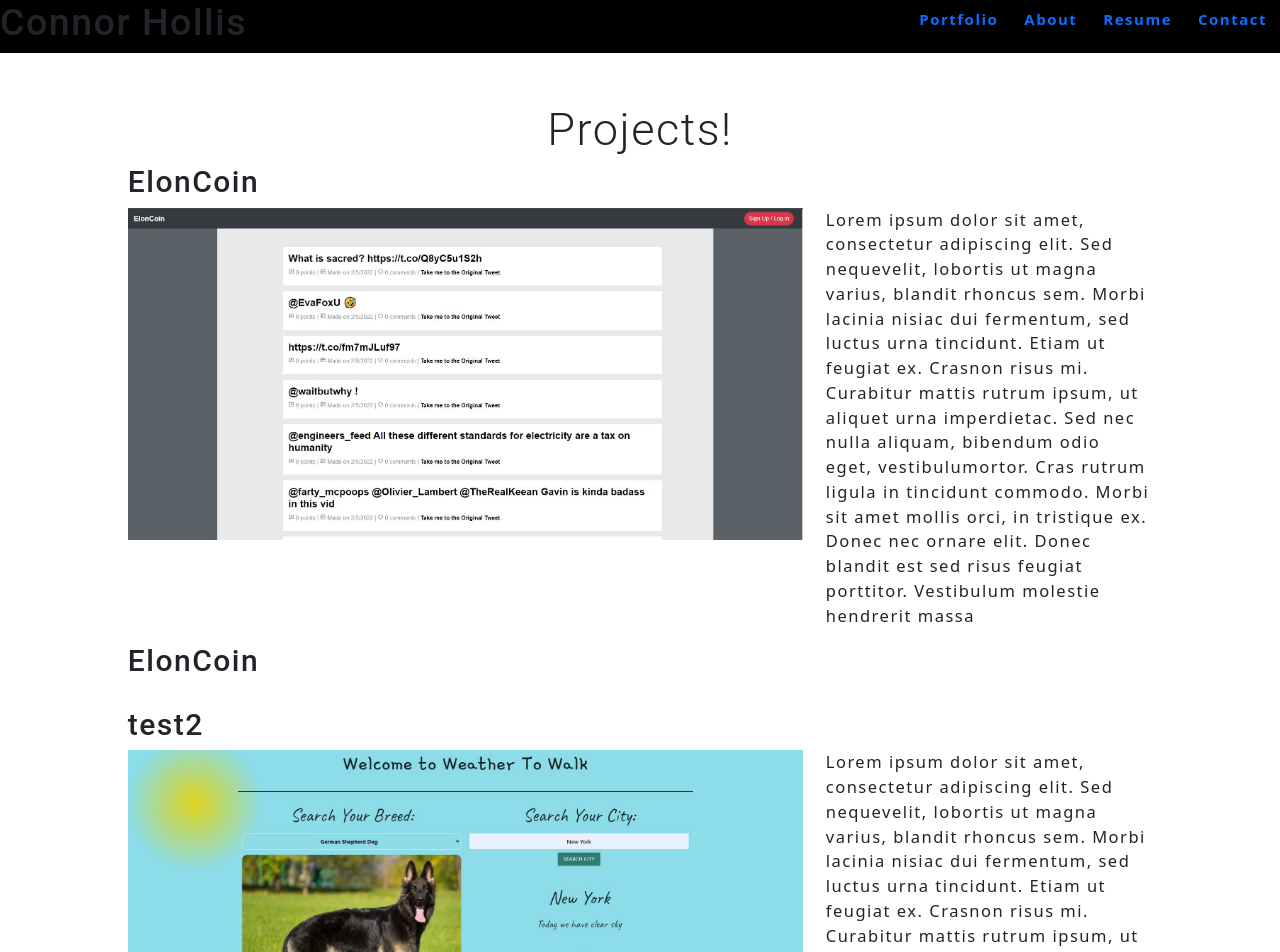
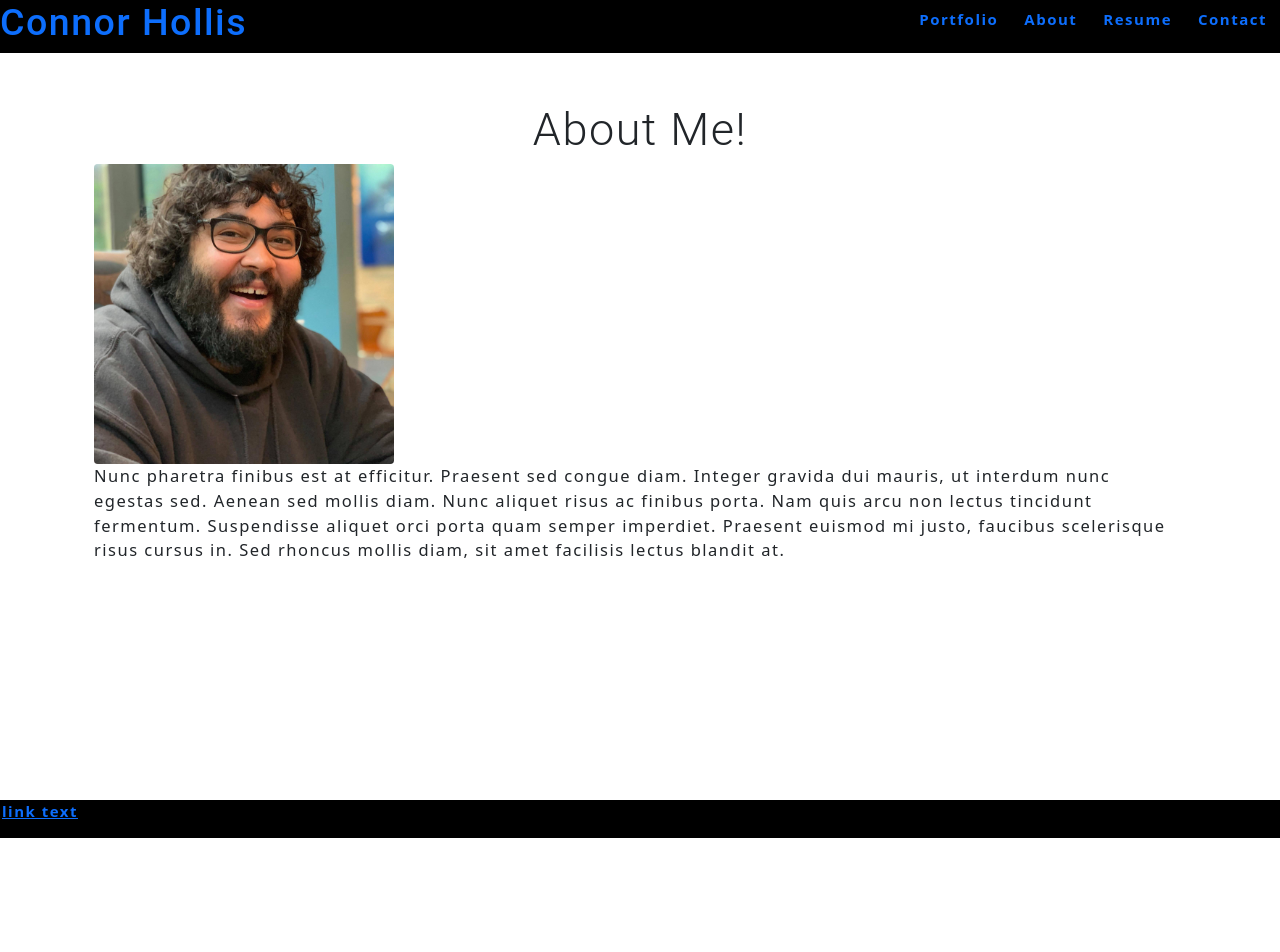
Before and after one commit to Connor2h/connor-hollis-react-portfolio, a React (Create React App) app: page / in a window 1280 px wide. Shown: the top 952 px of the page. After the commit the page ends 838 px from the top, so only its background shows below. Built offline with nearby package versions, Linux system fonts and the light colour scheme.

Commit message:
updated footer to stay at the bottom

```diff
--- a/public/index.html
+++ b/public/index.html
@@ -1,14 +1,12 @@
 <!DOCTYPE html>
 <html lang="en">
+
 <head>
   <meta charset="utf-8" />
   <link rel="icon" href="%PUBLIC_URL%/favicon.ico" />
   <meta name="viewport" content="width=device-width, initial-scale=1" />
   <meta name="theme-color" content="#000000" />
-    <meta
-      name="description"
-      content="Web site created using create-react-app"
-    />
+  <meta name="description" content="Web site created using create-react-app" />
   <link rel="apple-touch-icon" href="%PUBLIC_URL%/logo192.png" />
   <link rel="stylesheet" href="https://cdnjs.cloudflare.com/ajax/libs/materialize/1.0.0/css/materialize.min.css">
   <!--
@@ -27,6 +25,7 @@
     -->
   <title>React App</title>
 </head>
+
 <body>
   <noscript>You need to enable JavaScript to run this app.</noscript>
   <div id="root"></div>
@@ -41,4 +40,8 @@
       To create a production bundle, use `npm run build` or `yarn build`.
     -->
 </body>
+<footer id="footer" className="d-flex justify-content-between">
+  <a href="url">link text</a>
+</footer>
+
 </html>
--- a/src/components/PortfolioContainer.js
+++ b/src/components/PortfolioContainer.js
@@ -6,7 +6,7 @@ import Resume from './pages/Resume';
 import Contact from './pages/Contact';
 
 export default function PortfolioContainer() {
-  const [currentPage, setCurrentPage] = useState('Portfolio');//set page when first loaded
+  const [currentPage, setCurrentPage] = useState('About');//set page when first loaded
 
   // This method is checking to see what the value of `currentPage` is. Depending on the value of currentPage, we return the corresponding component to render.
   const renderPage = () => {
@@ -25,9 +25,11 @@ export default function PortfolioContainer() {
   const handlePageChange = (page) => setCurrentPage(page);
 
   return (
-    <div>
-      <header className = "d-flex justify-content-between">
-      <h1>
+    <div id='page-container'>
+      <div id="content-wrap">
+
+        <header className="d-flex justify-content-between">
+          <h1 className='myName'>
             Connor Hollis
           </h1>
           {/* We are passing the currentPage from state and the function to update it */}
@@ -38,10 +40,8 @@ export default function PortfolioContainer() {
         <main class='display-10'>
           {renderPage()}
         </main>
+      </div>
 
-      <footer>
-
-      </footer>
     </div>
   );
 }
--- a/src/components/ProjectCard.js
+++ b/src/components/ProjectCard.js
@@ -3,7 +3,7 @@ import React from "react";
 export default function ProjectCard(props) {
 
     return (
-            <div class="container">
+            <div className="container">
                 <div class="row">
                     <div class="col-12">
                         <h2>{props.name}</h2>
@@ -14,9 +14,9 @@ export default function ProjectCard(props) {
                     <div class="col-4 d-none d-lg-block">
                         <p>{props.description}</p>
                     </div>
-                    <div class="col-12 d-none d-lg-block">
+                    {/* <div class="col-12 d-none d-lg-block">
                         <h2>{props.name}</h2>
-                    </div>
+                    </div> */}
                 </div>
             </div>
     )
--- a/src/components/ProjectList.js
+++ b/src/components/ProjectList.js
@@ -19,7 +19,7 @@ const ProjectList = () => {
         },
 
         {
-            name: "test2",
+            name: "Weather To Walk",
             description: "Lorem ipsum dolor sit amet, consectetur adipiscing elit. Sed nequevelit, lobortis ut magna varius, blandit rhoncus sem. Morbi lacinia nisiac dui fermentum, sed luctus urna tincidunt. Etiam ut feugiat ex. Crasnon risus mi. Curabitur mattis rutrum ipsum, ut aliquet urna imperdietac. Sed nec nulla aliquam, bibendum odio eget, vestibulumortor. Cras rutrum ligula in tincidunt commodo. Morbi sit amet mollis orci, in tristique ex. Donec nec ornare elit. Donec blandit est sed risus feugiat porttitor. Vestibulum molestie hendrerit massa",
             img: weatherToWalk,
             tech: "",
@@ -28,7 +28,7 @@ const ProjectList = () => {
         },
 
         {
-            name: "test3",
+            name: "Run Buddy",
             description: "Lorem ipsum dolor sit amet, consectetur adipiscing elit. Sed nequevelit, lobortis ut magna varius, blandit rhoncus sem. Morbi lacinia nisiac dui fermentum, sed luctus urna tincidunt. Etiam ut feugiat ex. Crasnon risus mi. Curabitur mattis rutrum ipsum, ut aliquet urna imperdietac. Sed nec nulla aliquam, bibendum odio eget, vestibulumortor. Cras rutrum ligula in tincidunt commodo. Morbi sit amet mollis orci, in tristique ex. Donec nec ornare elit. Donec blandit est sed risus feugiat porttitor. Vestibulum molestie hendrerit massa",
             img: runbuddy,
             tech: "",
@@ -37,7 +37,7 @@ const ProjectList = () => {
         },
 
         {
-            name: "test2",
+            name: "Puzzle",
             description: "Lorem ipsum dolor sit amet, consectetur adipiscing elit. Sed nequevelit, lobortis ut magna varius, blandit rhoncus sem. Morbi lacinia nisiac dui fermentum, sed luctus urna tincidunt. Etiam ut feugiat ex. Crasnon risus mi. Curabitur mattis rutrum ipsum, ut aliquet urna imperdietac. Sed nec nulla aliquam, bibendum odio eget, vestibulumortor. Cras rutrum ligula in tincidunt commodo. Morbi sit amet mollis orci, in tristique ex. Donec nec ornare elit. Donec blandit est sed risus feugiat porttitor. Vestibulum molestie hendrerit massa",
             img: pastel,
             tech: "",
@@ -46,7 +46,7 @@ const ProjectList = () => {
         },
 
         {
-            name: "test2",
+            name: "Calculator",
             description: "Lorem ipsum dolor sit amet, consectetur adipiscing elit. Sed nequevelit, lobortis ut magna varius, blandit rhoncus sem. Morbi lacinia nisiac dui fermentum, sed luctus urna tincidunt. Etiam ut feugiat ex. Crasnon risus mi. Curabitur mattis rutrum ipsum, ut aliquet urna imperdietac. Sed nec nulla aliquam, bibendum odio eget, vestibulumortor. Cras rutrum ligula in tincidunt commodo. Morbi sit amet mollis orci, in tristique ex. Donec nec ornare elit. Donec blandit est sed risus feugiat porttitor. Vestibulum molestie hendrerit massa",
             img: calculator,
             tech: "",
@@ -55,7 +55,7 @@ const ProjectList = () => {
         },
 
         {
-            name: "test2",
+            name: "LED",
             description: "Lorem ipsum dolor sit amet, consectetur adipiscing elit. Sed nequevelit, lobortis ut magna varius, blandit rhoncus sem. Morbi lacinia nisiac dui fermentum, sed luctus urna tincidunt. Etiam ut feugiat ex. Crasnon risus mi. Curabitur mattis rutrum ipsum, ut aliquet urna imperdietac. Sed nec nulla aliquam, bibendum odio eget, vestibulumortor. Cras rutrum ligula in tincidunt commodo. Morbi sit amet mollis orci, in tristique ex. Donec nec ornare elit. Donec blandit est sed risus feugiat porttitor. Vestibulum molestie hendrerit massa",
             img: led,
             tech: "",
--- a/src/components/pages/About.js
+++ b/src/components/pages/About.js
@@ -1,10 +1,12 @@
 import React from 'react';
+import me from "../../assets/images/me.jpg";
 
 function About() {
   return (
     <div>
       <div class="jumbotron">
         <h1 class="d-flex display-5 justify-content-center">About Me!</h1>
+      <img alt="" src={me} width="300" className="rounded"></img>
       </div>
       <p>
         Nunc pharetra finibus est at efficitur. Praesent sed congue diam.
--- a/src/index.css
+++ b/src/index.css
@@ -49,6 +49,10 @@ h6 {
   line-height: 1.25;
 }
 
+.myName{
+  color: #0d6efd;
+}
+
 h1 {
   font-size: 2.25rem;
 }
@@ -88,7 +92,7 @@ a:hover {
   text-decoration: underline;
 }
 
-header {
+header,footer {
   background: var(--dark);
 }
 
@@ -289,3 +293,19 @@ a {
 .navActive {
   color: var(--secondary);
 }
+
+#page-container {
+  position: relative;
+  min-height: 100vh;
+}
+
+#content-wrap {
+  padding-bottom: 2.5rem;    /* Footer height */
+}
+
+#footer {
+  position: bottom;
+  bottom: 0;
+  width: 100%;
+  height: 2.5rem;
+}
```
Lines whose indentation alone changed are shown as unchanged.
